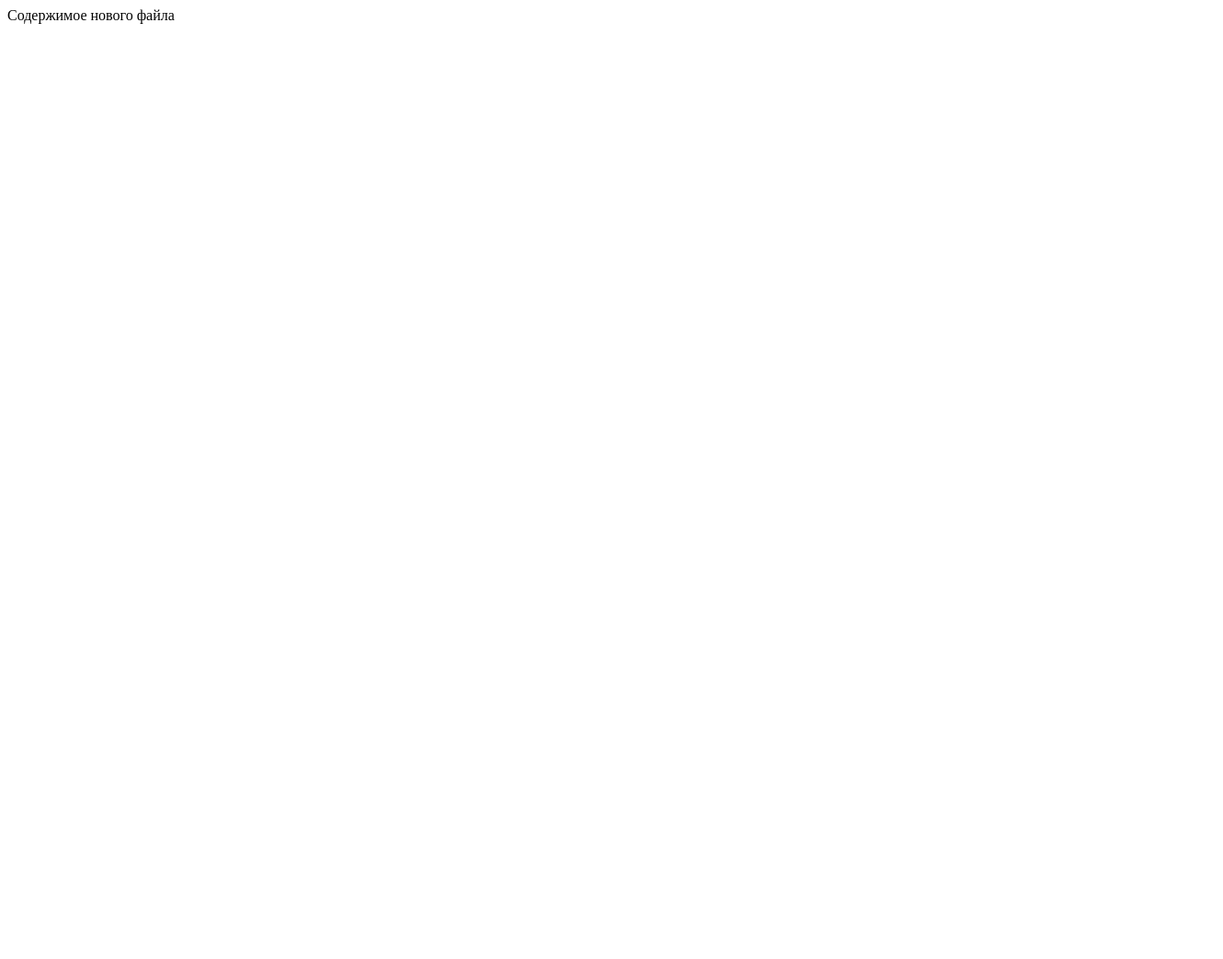
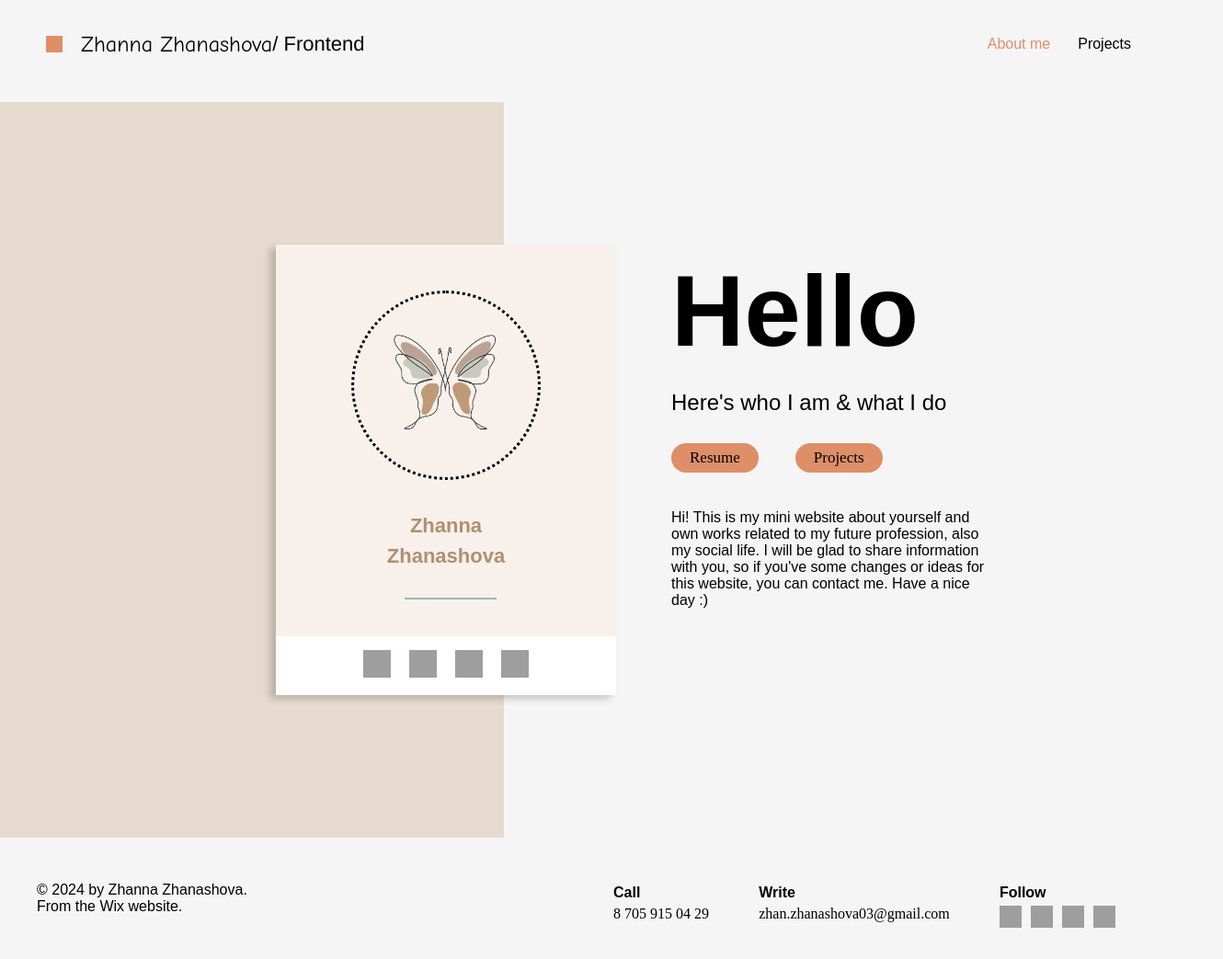
Before and after one commit to ZhannDark/projects, a plain HTML site: page project2/pr.html in a window 1280 px wide. Shown: the whole page at 92% size, 1330 px wide, since content can reach past the window. Before the commit the page ends 800 px from the top, so only its background shows below. Drawn offline with Linux system fonts and the light colour scheme; grey boxes are pictures that could not be loaded.

Commit message:
Added all ready files

```diff
--- a/project2/pr.html
+++ b/project2/pr.html
@@ -1 +1,93 @@
-Содержимое нового файла
+<!DOCTYPE html>
+<html lang="en">
+<head>
+    <meta charset="UTF-8">
+    <meta name="viewport" content="width=device-width, initial-scale=1.0">
+    <title>Profile Page</title>
+    <link rel="stylesheet" href="style.css">
+</head>
+<body>
+<div class="out">
+    <span class="rect"></span>
+    <h3 class="name-surname">Zhanna Zhanashova </h3>
+    <span class="profession"> / Frontend</span>
+    <div class="out-right">
+        <div class="mini-nav">
+            <a class="main-site" href="#">About me</a>
+            <a class="projects" href="https://github.com/ZhannDark?tab=repositories" alt="Github" target="_blank">Projects</a>
+        </div>
+    </div>
+</div>
+<div class="container">
+    <div class="profile-card">
+        <div class="profile-header">
+            <img src="photo.jpeg" alt="My photo" class="my-logo">
+            <h3 class="my-name" style="margin-top: 40px">Zhanna</h3>
+            <h3 class="my-sname">Zhanashova</h3><br>
+            <span class="line"></span>
+        </div>
+        <div class="social">
+            <a href="https://www.facebook.com" alt="Facebook" target="_blank">
+                <img src="https://img.icons8.com/?size=100&id=118497&format=png&color=000000">
+            </a>
+            <a href="https://t.me/Amare_se_stessi" target="_blank">
+                <img src="https://img.icons8.com/?size=100&id=63306&format=png&color=000000">
+            </a>
+            <a href="https://www.linkedin.com/in/zhanna-zhanashova-8b70322b5/" target="_blank">
+                <img src="https://img.icons8.com/?size=100&id=13930&format=png&color=000000">
+            </a>
+            <a href="https://www.instagram.com/_zhn_03/" target="_blank">
+                <img src="https://img.icons8.com/?size=100&id=Xy10Jcu1L2Su&format=png&color=000000">
+            </a>
+        </div>
+    </div>
+    <div class="right-profile-card">
+        <h1 class="hello">Hello</h1>
+        <p class="info">Here's who I am & what I do</p>
+        <div class="buttons">
+            <button class="btn-first">Resume</button>
+            <button class="btn-second">Projects</button>
+        </div>
+        <div class="paragraph">
+            <p class="about-me">Hi! This is my mini website about yourself and own works related to my future profession,
+                also my social life. I will be glad to share information with you, so if you've some
+                changes or ideas for this website, you can contact me. Have a nice day :)</p>
+        </div>
+    </div>
+</div>
+<footer class="footer">
+    <div class="footer-left">
+        <p>© 2024 by Zhanna Zhanashova.<br> From the Wix website.</p>
+    </div>
+    <div class="footer-right">
+        <div class="footer-contact">
+            <div class="contact-item">
+                <h4>Call</h4>
+                <p>8 705 915 04 29</p>
+            </div>
+            <div class="contact-item">
+                <h4>Write</h4>
+                <p>zhan.zhanashova03@gmail.com</p>
+            </div>
+            <div class="contact-item">
+                <h4>Follow</h4>
+                <div class="social-icons">
+                    <a href="https://www.facebook.com" alt="Facebook" target="_blank">
+                        <img src="https://img.icons8.com/?size=100&id=118497&format=png&color=000000">
+                    </a>
+                    <a href="https://t.me/Amare_se_stessi" alt="Telegram" target="_blank">
+                        <img src="https://img.icons8.com/?size=100&id=63306&format=png&color=000000">
+                    </a>
+                    <a href="https://www.linkedin.com/in/zhanna-zhanashova-8b70322b5/" alt="Linkedin" target="_blank">
+                        <img src="https://img.icons8.com/?size=100&id=13930&format=png&color=000000">
+                    </a>
+                    <a href="https://www.instagram.com/_zhn_03/" alt="Instagram" target="_blank">
+                        <img src="https://img.icons8.com/?size=100&id=Xy10Jcu1L2Su&format=png&color=000000">
+                    </a>
+                </div>
+            </div>
+        </div>
+    </div>
+</footer>
+</body>
+</html>
--- /dev/null
+++ b/project2/style.css
@@ -0,0 +1,200 @@
+body {
+    font-family: Arial, sans-serif;
+    margin: 0;
+    padding: 0;
+    background-color: #f5f5f5;
+}
+@media (min-width: 800px) {
+    body {
+        flex-direction: column;
+    }
+}
+@media (min-height: 500px) {
+    body {
+        flex-direction: row;
+    }
+}
+.out {
+    display: flex;
+    justify-content: space-between;
+    align-items: center;
+    padding: 10px 50px;
+}
+.out-right {
+    display: flex;
+    justify-content: space-around;
+    flex: 1;
+}
+.mini-nav {
+    display: flex;
+    justify-content: flex-end;
+    width: 100%;
+    gap: 30px;
+    cursor: pointer;
+}
+.mini-nav a {
+    margin: 0;
+    font-weight: lighter;
+    text-decoration: none;
+}
+.mini-nav a:hover {
+    color: #de8f68;
+}
+.main-site {
+    color: #de8f68;
+}
+.projects {
+    color: black;
+}
+.container {
+    display: flex;
+    justify-content: space-between;
+    align-items: center;
+    margin-top: 15px;
+    min-height: 100vh;
+    padding: 0 50px;
+    background-color: #E6DACE;
+    width: 35%;
+}
+
+.profile-card {
+    width: 370px;
+    position: absolute;
+    overflow: hidden;
+    box-shadow: -6px 4px 8px rgba(0, 0, 0, 0.2);
+    margin-left: 250px;
+}
+.profile-header {
+    background-color: #f8f1eb;
+    text-align: center;
+    align-items: center;
+    padding: 20px;
+}
+.my-logo {
+    width: 200px;
+    height: 200px;
+    margin-top: 30px;
+    border-radius: 50%;
+    border-style: dotted;
+}
+.my-name, .my-sname {
+    font-size: 22px;
+    color: #B08F70;
+    line-height: 0.5em;
+}
+.line {
+    display: flex;
+    height: 2px;
+    width: 100px;
+    background-color: #96BAB9;
+    margin-left: 120px;
+    margin-bottom: 20px;
+}
+.social {
+    display: flex;
+    justify-content: center;
+    gap: 20px;
+    background-color: #ffffff;
+    padding: 15px;
+}
+.social img {
+    width: 30px;
+    height: 30px;
+}
+.rect {
+    height: 18px;
+    width: 18px;
+    background-color: #de8f68;
+}
+.name-surname {
+    font-weight: normal;
+    font-family: "Comic Sans MS";
+    font-size: 24px;
+    margin-left: 20px;
+}
+.profession {
+    font-weight: lighter;
+    font-size: 22px;
+    font-family: Helvetica;
+}
+.right-profile-card {
+    width: 1000px;
+    margin-left: 680px;
+}
+.buttons {
+    display: flex;
+    gap: 40px;
+    margin-top: 30px;
+}
+.btn-first {
+    font-size: 17px;
+    background-color: #de8f68;
+    border-radius: 30px;
+    border: none;
+    padding: 6px 20px;
+    cursor: pointer;
+    font-family: "Arial Hebrew Scholar";
+}
+.btn-second {
+    font-size: 17px;
+    background-color: #de8f68;
+    border-radius: 30px;
+    border: none;
+    padding: 6px 20px;
+    cursor: pointer;
+    font-family: "Arial Hebrew Scholar";
+}
+.right-profile-card button:hover {
+    background-color: #96BAB9;
+}
+.hello {
+    font-size: 110px;
+    font-weight: bold;
+    margin-top: -70px;
+}
+.info {
+    width: 600px;
+    font-size: 24px;
+    margin-top: -50px;
+}
+.about-me {
+    display: flex;
+    width: 350px;
+    text-align: left;
+    margin-top: 40px;
+}
+.footer {
+    display: flex;
+    justify-content: space-between;
+    align-items: center;
+    padding: 30px 40px;
+}
+.footer-left {
+    flex: 1;
+}
+.footer-right {
+    display: flex;
+    justify-content: space-around;
+    flex: 1;
+}
+.footer-contact {
+    display: flex;
+    justify-content: space-around;
+    width: 100%;
+}
+.footer-contact h4 {
+    margin-bottom: 5px;
+}
+.footer-contact p {
+    margin: 0;
+    font-family: "Times New Roman";
+}
+.social-icons {
+    display: flex;
+    justify-content: center;
+    gap: 10px;
+}
+.social-icons img {
+    width: 24px;
+    height: 24px;
+}
```
Also changed, not shown: project2/photo.jpeg (added).
